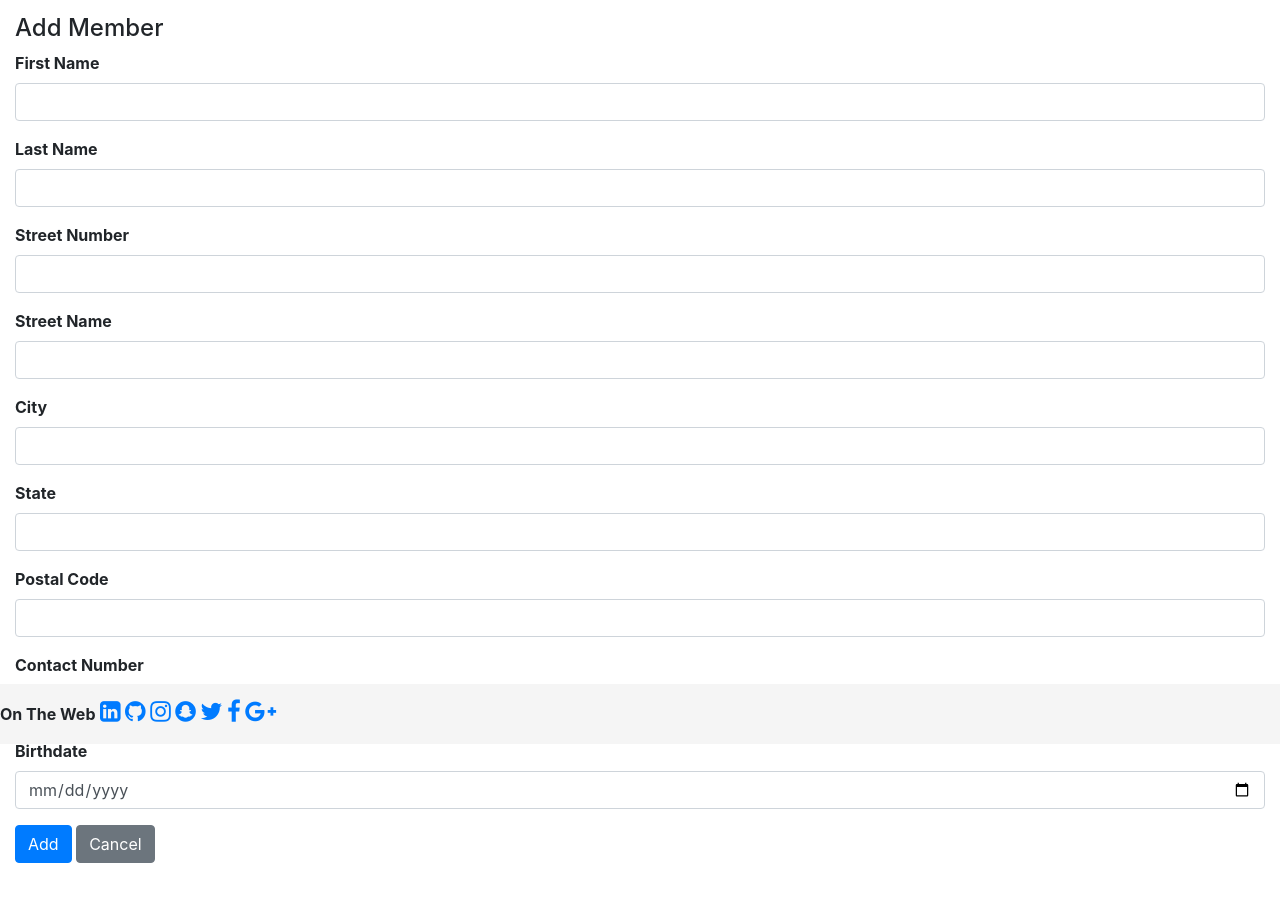
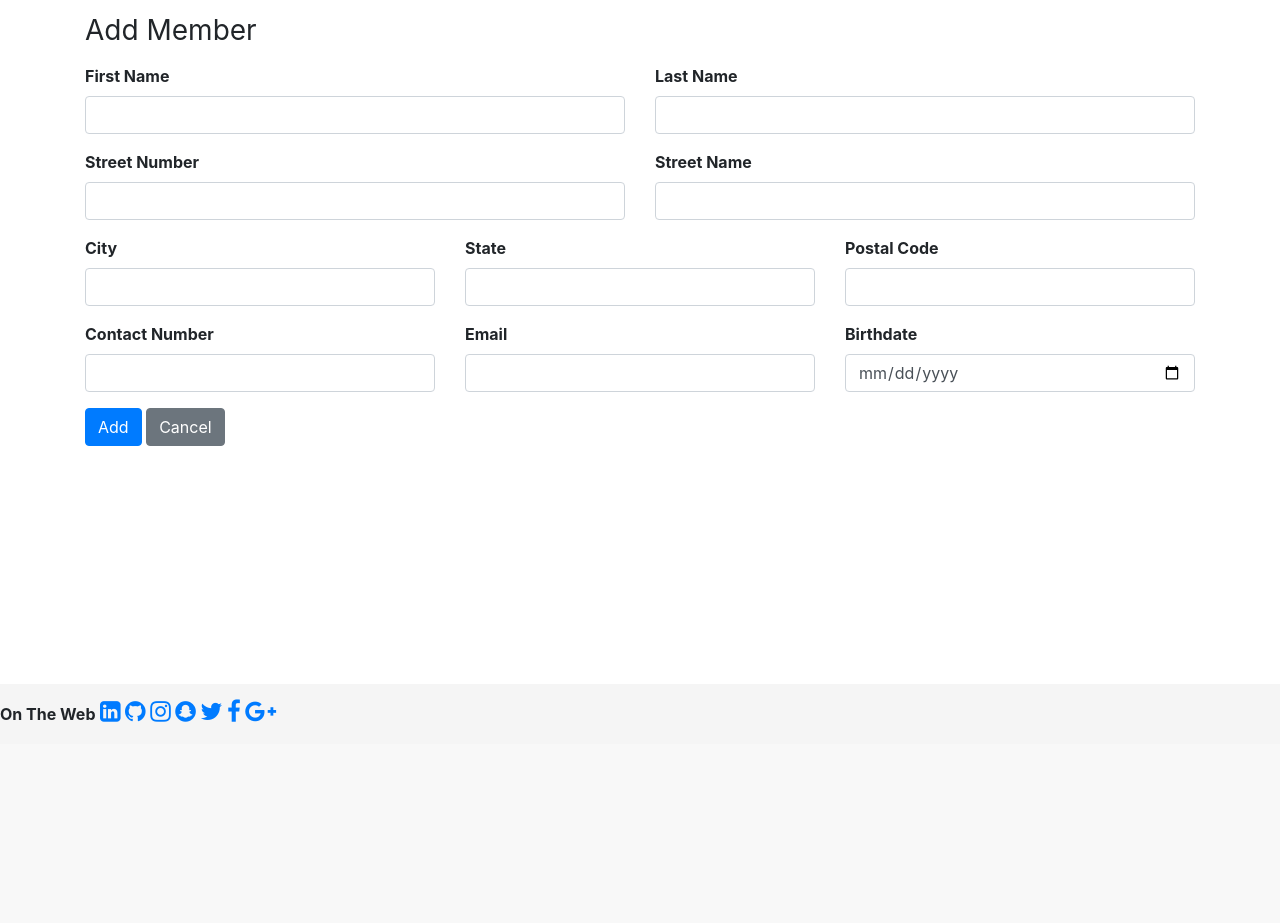
Before and after one commit to MKing301/membership, a Flask app: template templates/add_member.html in a window 1280 px wide. Shown: the part 56-979 px from the top of the page. After the commit the page ends 778 px from the top, so only its background shows below. Run offline with Flask 2, Linux system fonts and the light colour scheme; the template is opened without the code that fills it: values that come from a table or form of the project are taken from there, others are empty; some libraries are stand-ins or nearby versions.

Commit message:
Update form layout for add mem template

```diff
--- a/templates/add_member.html
+++ b/templates/add_member.html
@@ -1,49 +1,76 @@
 {% extends 'layout.html' %}
-
 {% block body %}
-<div class="page-content">
-<h4>Add Member</h4>
+<div class="container">
     {% from "includes/_formhelpers.html" import render_field %}
         <form action="{{ url_for('add_member') }}" method="POST">
             {{ form.csrf_token }}
+            <form-group form-group>
+			<h1 class="h3 mb-3 font-weight-normal">Add Member</h1>
+            <div class="row">
+                <div class="col-sm">
 					<div class="form-group">
                         {{ render_field(form.first_name, class_="form-control") }}
                     </div>
+                </div>
+                <div class="col-sm">
 					<div class="form-group">
                         {{ render_field(form.last_name, class_="form-control") }}
                     </div>
+                </div>
+            </div>
+            <div class="row">
+                <div class="col-sm">
                     <div class="form-group">
                         {{ render_field(form.street_num, class_="form-control") }}
                     </div>
+                </div>
+                <div class="col-sm">
                     <div class="form-group">
                         {{ render_field(form.street_name, class_="form-control") }}
                     </div>
+                </div>
+            </div>
+            <div class="row">
+                <div class="col-sm">
                     <div class="form-group">
                         {{ render_field(form.city, class_="form-control") }}
                     </div>
+                </div>
+                <div class="col-sm">
                     <div class="form-group">
                         {{ render_field(form.state, class_="form-control") }}
                     </div>
+                </div>
+                <div class="col-sm">
                     <div class="form-group">
                         {{ render_field(form.postal_code, class_="form-control") }}
                     </div>
+                </div>
+            </div>
+            <div class="row">
+                <div class="col-sm">
                     <div class="form-group">
                         {{ render_field(form.contact_num, class_="form-control") }}
                     </div>
+                </div>
+                <div class="col-sm">
+                    <div class="form-group">
+                        {{ render_field(form.email, class_="form-control") }}
+                    </div>
+                </div>
+                <div class="col-sm">
                     <div class="form-group">
                         {{ render_field(form.birthdate, class_="form-control") }}
                     </div>
-            <div class="form-group">
-                {{ render_field(form.member_tier, class_="form-control") }}
                 </div>
-            <div class="form-group">
-                {{ render_field(form.assigned_elder_first_name, class_="form-control") }}
             </div>
-            <div class="form-group">
-                {{ render_field(form.assigned_elder_last_name, class_="form-control") }}
-            </div>
+            <div class="row">
+				<div class="col-sm">
                     <input class="btn btn-primary" type="submit" value="Add">
                     <a href="/dashboard" class="btn btn-secondary">Cancel</a>
+                </div>
+            </div>
+        </form-group>
 	</form>
-<div>
+</div>
 {% endblock %}
```
Lines whose indentation alone changed are shown as unchanged.
